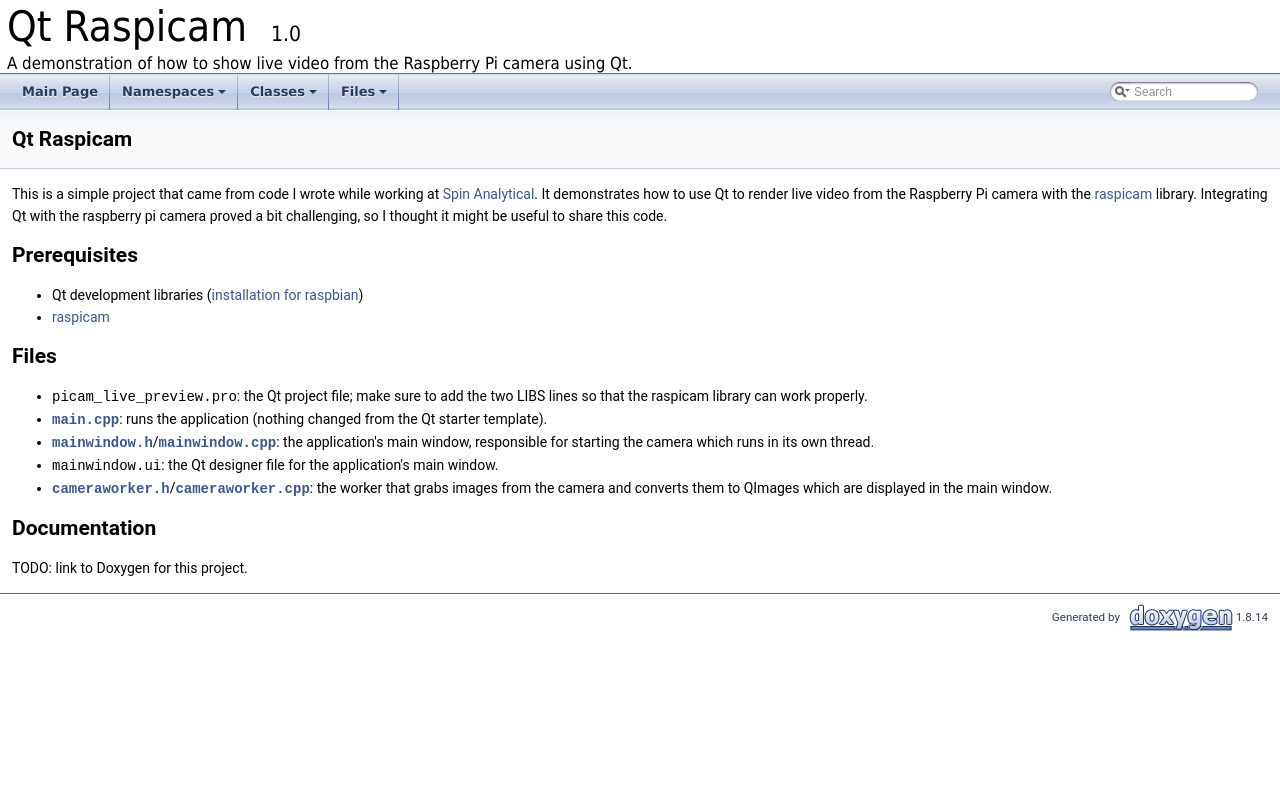
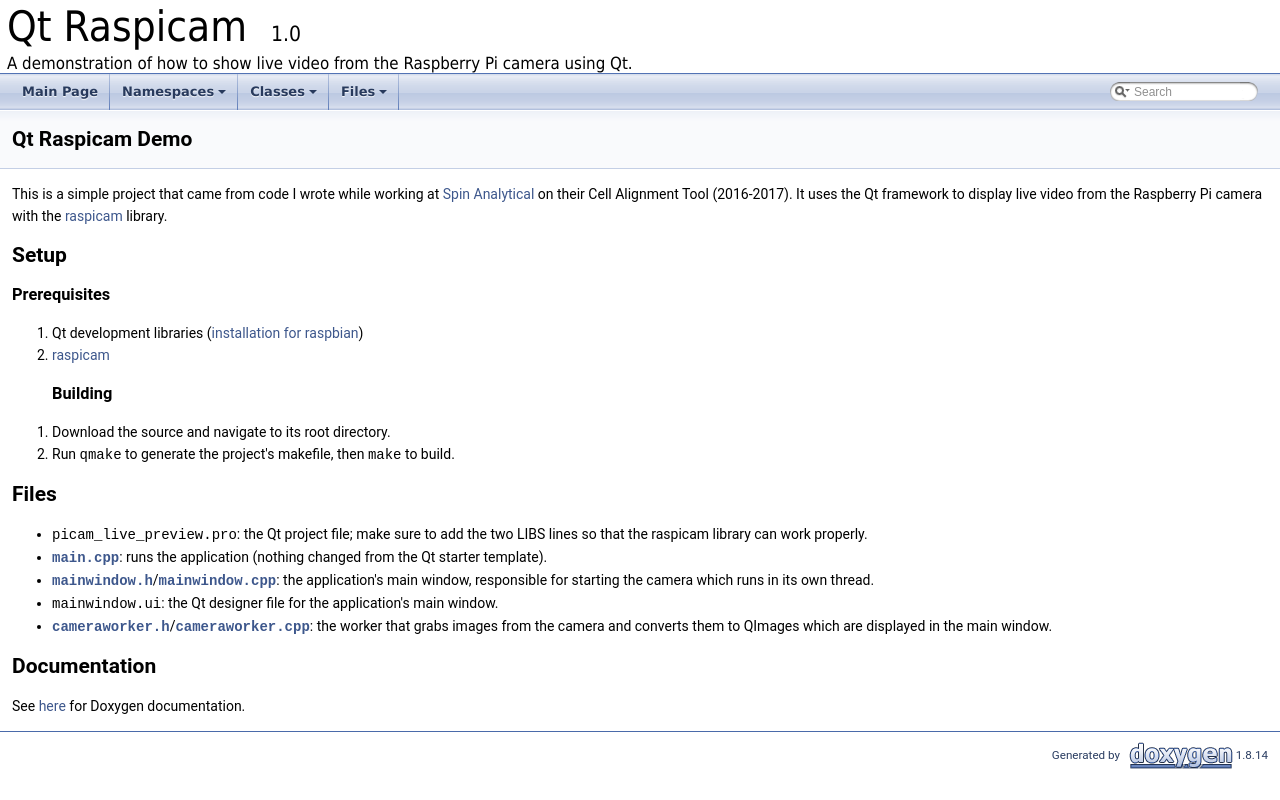
Before and after one commit to LinoSamuel/qt-raspicam, a plain HTML site: page docs/html/index.html in a window 1280 px wide. Drawn offline with Linux system fonts and the light colour scheme.

Commit message:
Updated readme with doc link

```diff
--- a/docs/html/index.html
+++ b/docs/html/index.html
@@ -5,7 +5,7 @@
 <meta http-equiv="X-UA-Compatible" content="IE=9"/>
 <meta name="generator" content="Doxygen 1.8.14"/>
 <meta name="viewport" content="width=device-width, initial-scale=1"/>
-<title>Qt Raspicam: Qt Raspicam</title>
+<title>Qt Raspicam: Qt Raspicam Demo</title>
 <link href="tabs.css" rel="stylesheet" type="text/css"/>
 <script type="text/javascript" src="jquery.js"></script>
 <script type="text/javascript" src="dynsections.js"></script>
@@ -64,15 +64,21 @@ $(function() {
 
 <div class="header">
   <div class="headertitle">
-<div class="title">Qt Raspicam </div>  </div>
+<div class="title">Qt Raspicam Demo </div>  </div>
 </div><!--header-->
 <div class="contents">
-<div class="textblock"><p>This is a simple project that came from code I wrote while working at <a href="http://spinanalytical.com/">Spin Analytical</a>. It demonstrates how to use Qt to render live video from the Raspberry Pi camera with the <a href="https://github.com/cedricve/raspicam">raspicam</a> library. Integrating Qt with the raspberry pi camera proved a bit challenging, so I thought it might be useful to share this code.</p>
-<h2>Prerequisites</h2>
-<ul>
+<div class="textblock"><p>This is a simple project that came from code I wrote while working at <a href="http://spinanalytical.com/">Spin Analytical</a> on their Cell Alignment Tool (2016-2017). It uses the Qt framework to display live video from the Raspberry Pi camera with the <a href="https://github.com/cedricve/raspicam">raspicam</a> library.</p>
+<h2>Setup</h2>
+<h3>Prerequisites</h3>
+<ol type="1">
 <li>Qt development libraries (<a href="https://www.raspberrypi.org/forums/viewtopic.php?t=69163#p506401">installation for raspbian</a>)</li>
-<li><a href="https://github.com/cedricve/raspicam">raspicam</a></li>
-</ul>
+<li><a href="https://github.com/cedricve/raspicam">raspicam</a> <h3>Building</h3>
+</li>
+</ol>
+<ol type="1">
+<li>Download the source and navigate to its root directory.</li>
+<li>Run <code>qmake</code> to generate the project's makefile, then <code>make</code> to build.</li>
+</ol>
 <h2>Files</h2>
 <ul>
 <li><code>picam_live_preview.pro</code>: the Qt project file; make sure to add the two LIBS lines so that the raspicam library can work properly.</li>
@@ -82,7 +88,7 @@ $(function() {
 <li><code><a class="el" href="cameraworker_8h.html">cameraworker.h</a></code>/<code><a class="el" href="cameraworker_8cpp.html">cameraworker.cpp</a></code>: the worker that grabs images from the camera and converts them to QImages which are displayed in the main window.</li>
 </ul>
 <h2>Documentation</h2>
-<p>TODO: link to Doxygen for this project. </p>
+<p>See <a href="https://brianjaustin.github.io/qt-raspicam/html/annotated.html">here</a> for Doxygen documentation. </p>
 </div></div><!-- contents -->
 <!-- start footer part -->
 <hr class="footer"/><address class="footer"><small>
--- a/docs/html/search/all_6.js
+++ b/docs/html/search/all_6.js
@@ -1,4 +1,4 @@
 var searchData=
 [
-  ['qt_20raspicam',['Qt Raspicam',['../index.html',1,'']]]
+  ['qt_20raspicam_20demo',['Qt Raspicam Demo',['../index.html',1,'']]]
 ];
--- a/docs/html/search/pages_0.js
+++ b/docs/html/search/pages_0.js
@@ -1,4 +1,4 @@
 var searchData=
 [
-  ['qt_20raspicam',['Qt Raspicam',['../index.html',1,'']]]
+  ['qt_20raspicam_20demo',['Qt Raspicam Demo',['../index.html',1,'']]]
 ];
```
Also changed, not shown: 1 other file.
